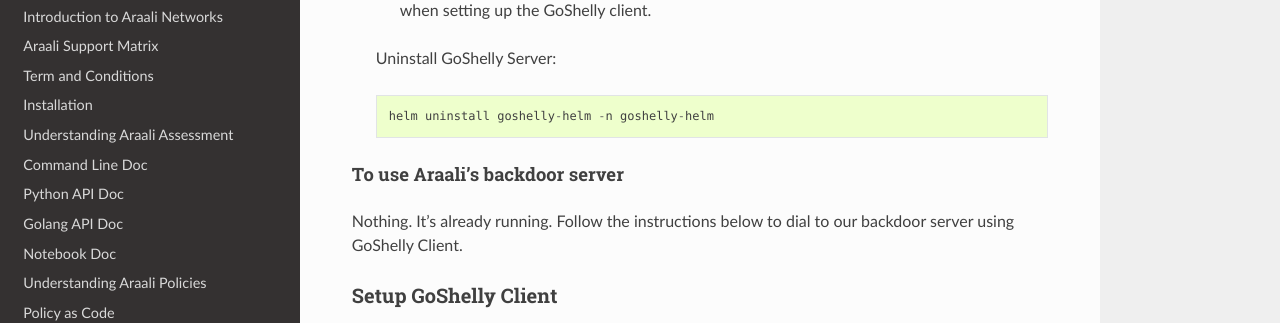
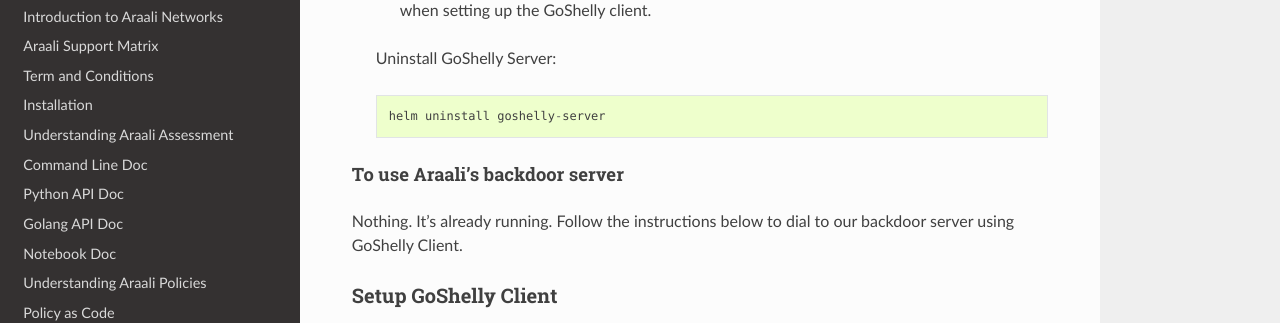
Before and after one commit to araalinetworks/api, a Sphinx documentation site: the page built from doc/source/guide_goshelly.rst, in a window 1280 px wide and 900 px high, scrolled down 832 px. Shown: the part 151-474 px from the top of the window. Built offline with Sphinx 7.4.7 and the Read the Docs theme 2.0.0, drawn with Linux system fonts in a browser that asks for light colours.

Commit message:
Update guide_goshelly.rst
typo in command

```diff
--- a/doc/source/guide_goshelly.rst
+++ b/doc/source/guide_goshelly.rst
@@ -32,7 +32,7 @@
         Save the external IP to the service named "goshelly-helm-port-forwarding" for later use, when setting up the GoShelly client.
     Uninstall GoShelly Server::
 
-        helm uninstall goshelly-helm -n goshelly-helm
+        helm uninstall goshelly-server
 
 To use Araali's backdoor server
 ++++++++++++++++++++++++++++++++
```
